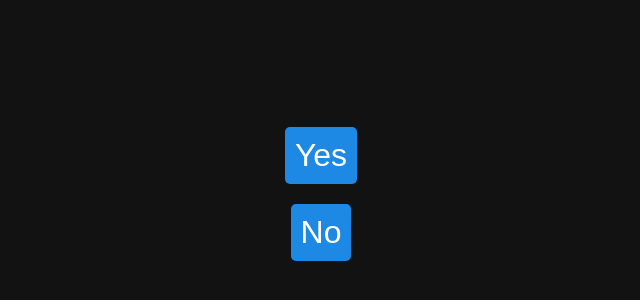
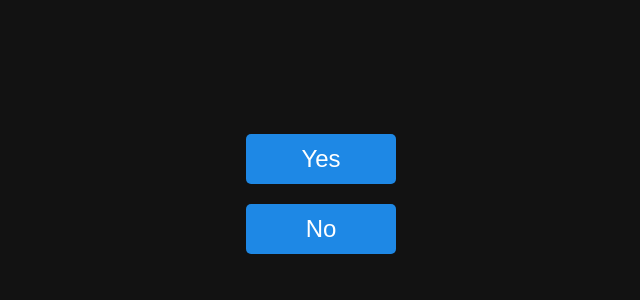
Before and after one commit to TheSebitzu/gym-app, a plain HTML site: page HTMLs/reset.html in a window 1280 px wide. Shown: the part 216-516 px from the top of the page, without its empty margins (319-959 px from the left). Drawn offline with Linux system fonts and the light colour scheme.

Commit message:
reset page fix

```diff
--- a/CSS/index.css
+++ b/CSS/index.css
@@ -87,3 +87,22 @@ p {
     background-color: #121212;
     padding: 10px 0;
 }
+
+.same-size {
+    width: 150px;  /* Set a fixed width */
+    height: 50px;  /* Set a fixed height */
+    display: flex;
+    justify-content: center;
+    align-items: center;
+    background-color: #1e88e5;
+    color: #ffffff;
+    border: none;
+    border-radius: 5px;
+    font-size: 1.5rem;
+    cursor: pointer;
+    margin-top: 20px;
+}
+
+.same-size:hover {
+    background-color: #1565c0;
+}
--- a/HTMLs/reset.html
+++ b/HTMLs/reset.html
@@ -13,12 +13,12 @@
 <body>
 
     <a>
-        <button onclick="resetAndRedirect()">
+        <button class="same-size" onclick="resetAndRedirect()">
             Yes
         </button>
     </a>
     <a href="../index.html">
-        <button>No</button>
+        <button class="same-size">No</button>
     </a>
 
     <script>
```
